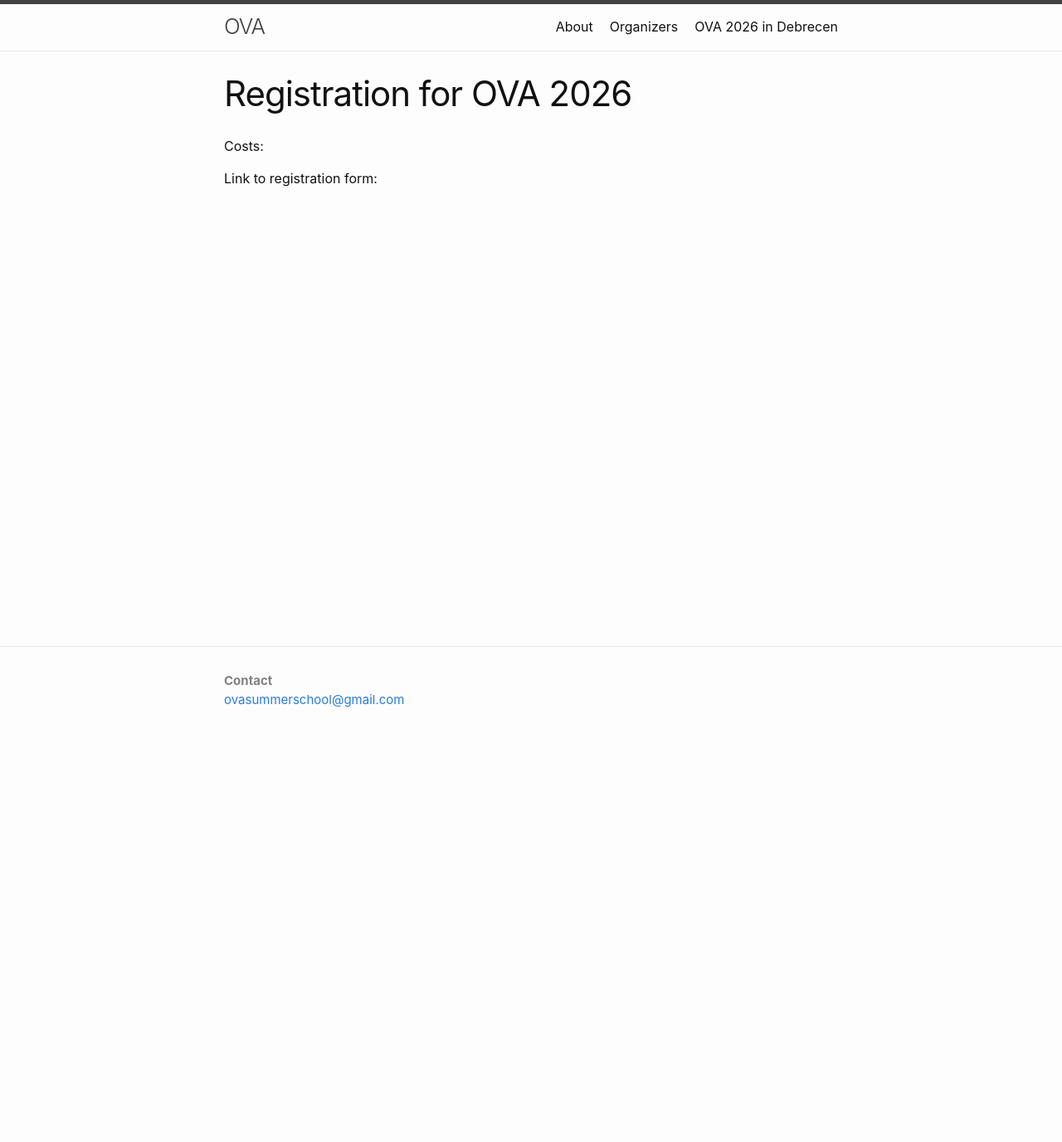
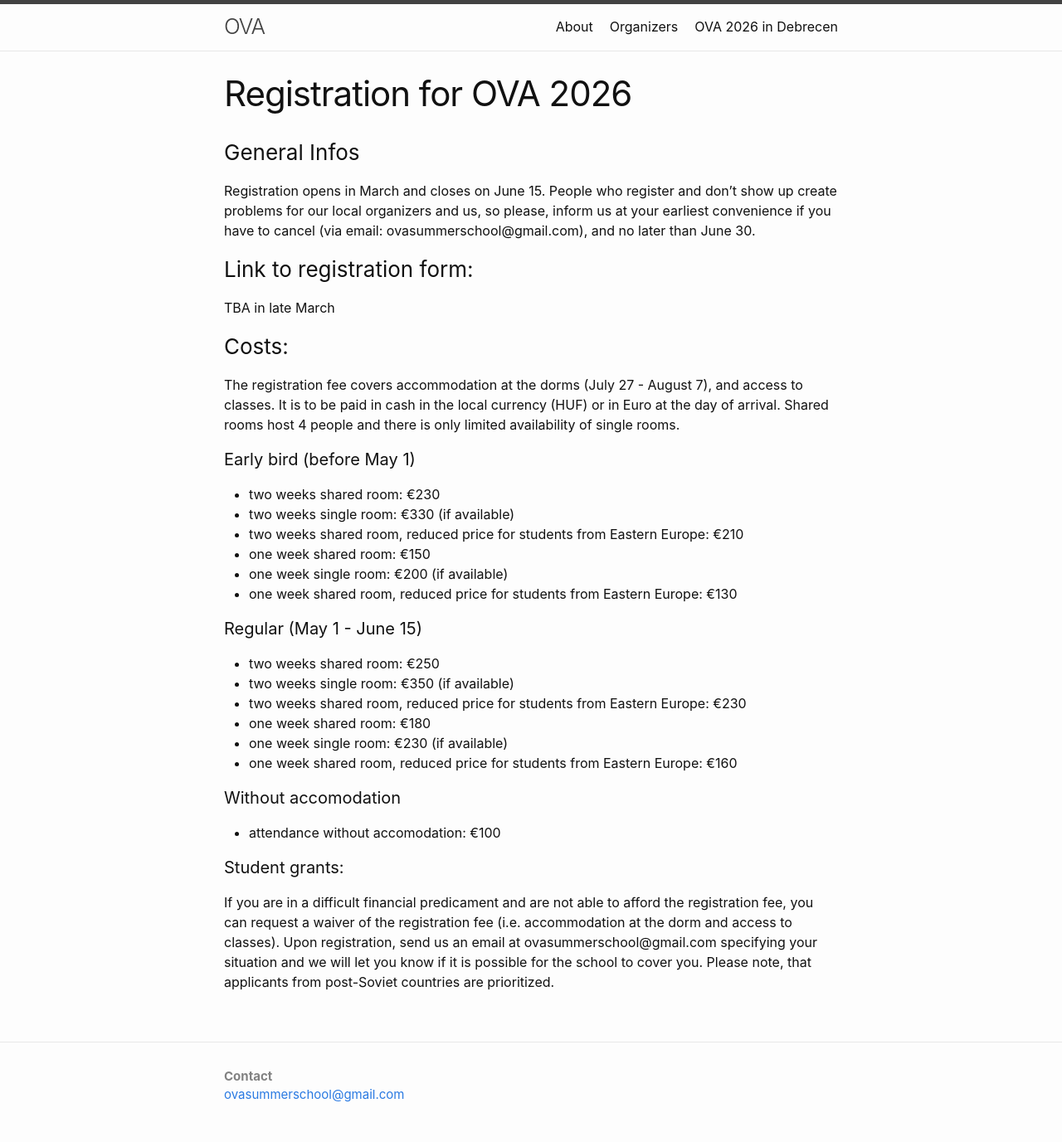
Before and after one commit to ovaschool/ovaschool.github.io, a Jekyll site: the page built from staticpages/ova2026-registration.markdown, in a window 1280 px wide. Shown: the whole page at 83% size. Built offline with Jekyll 4.4.1, drawn with Linux system fonts in a browser that asks for light colours; before the commit the page ends 900 px from its top, so only the background shows below that.

Commit message:
Update ova2026-registration.markdown

```diff
--- a/staticpages/ova2026-registration.markdown
+++ b/staticpages/ova2026-registration.markdown
@@ -4,9 +4,33 @@ title: Registration for OVA 2026
 permalink: ova2026-registration
 exclude: true
 ---
+### General Infos
+Registration opens in March and closes on June 15. People who register and don't show up create problems for our local organizers and us, so please, inform us at your earliest convenience if you have to cancel (via email: ovasummerschool@gmail.com), and no later than June 30.
 
+### Link to registration form:
+TBA in late March
 
-Costs:
+### Costs:
+The registration fee covers accommodation at the dorms (July 27 - August 7), and access to classes. It is to be paid in cash in the local currency (HUF) or in Euro at the day of arrival. Shared rooms host 4 people and there is only limited availability of single rooms.
 
+#### Early bird (before May 1)
+- two weeks shared room: €230
+- two weeks single room: €330 (if available)
+- two weeks shared room, reduced price for students from Eastern Europe: €210
+- one week shared room: €150
+- one week single room: €200 (if available)
+- one week shared room, reduced price for students from Eastern Europe: €130
 
-Link to registration form:
+#### Regular (May 1 - June 15)
+- two weeks shared room: €250
+- two weeks single room: €350 (if available)
+- two weeks shared room, reduced price for students from Eastern Europe: €230
+- one week shared room: €180
+- one week single room: €230 (if available)
+- one week shared room, reduced price for students from Eastern Europe: €160
+
+#### Without accomodation
+- attendance without accomodation: €100
+
+#### Student grants:
+If you are in a difficult financial predicament and are not able to afford the registration fee, you can request a waiver of the registration fee (i.e. accommodation at the dorm and access to classes). Upon registration, send us an email at ovasummerschool@gmail.com specifying your situation and we will let you know if it is possible for the school to cover you. Please note, that applicants from post-Soviet countries are prioritized.
```
